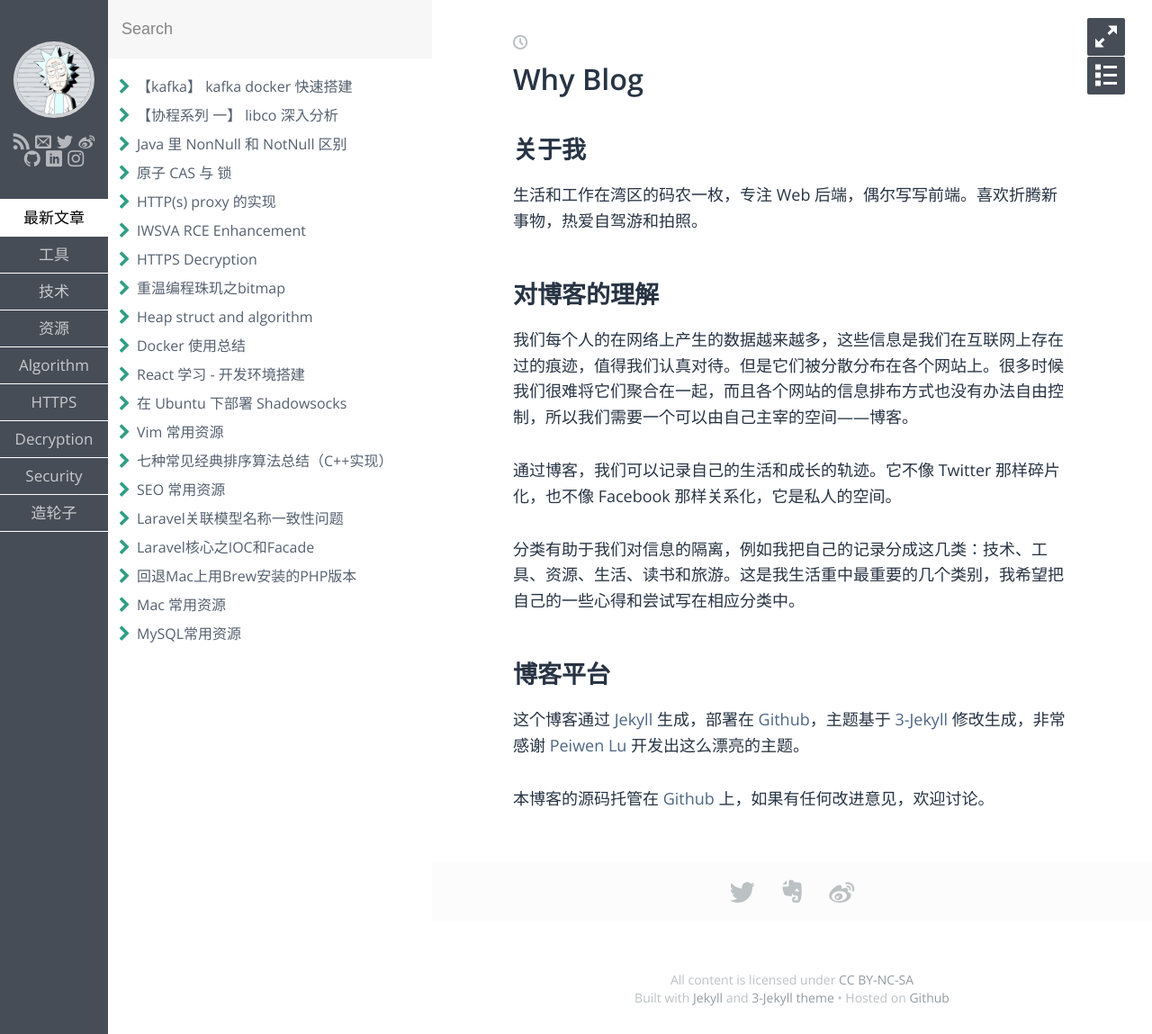
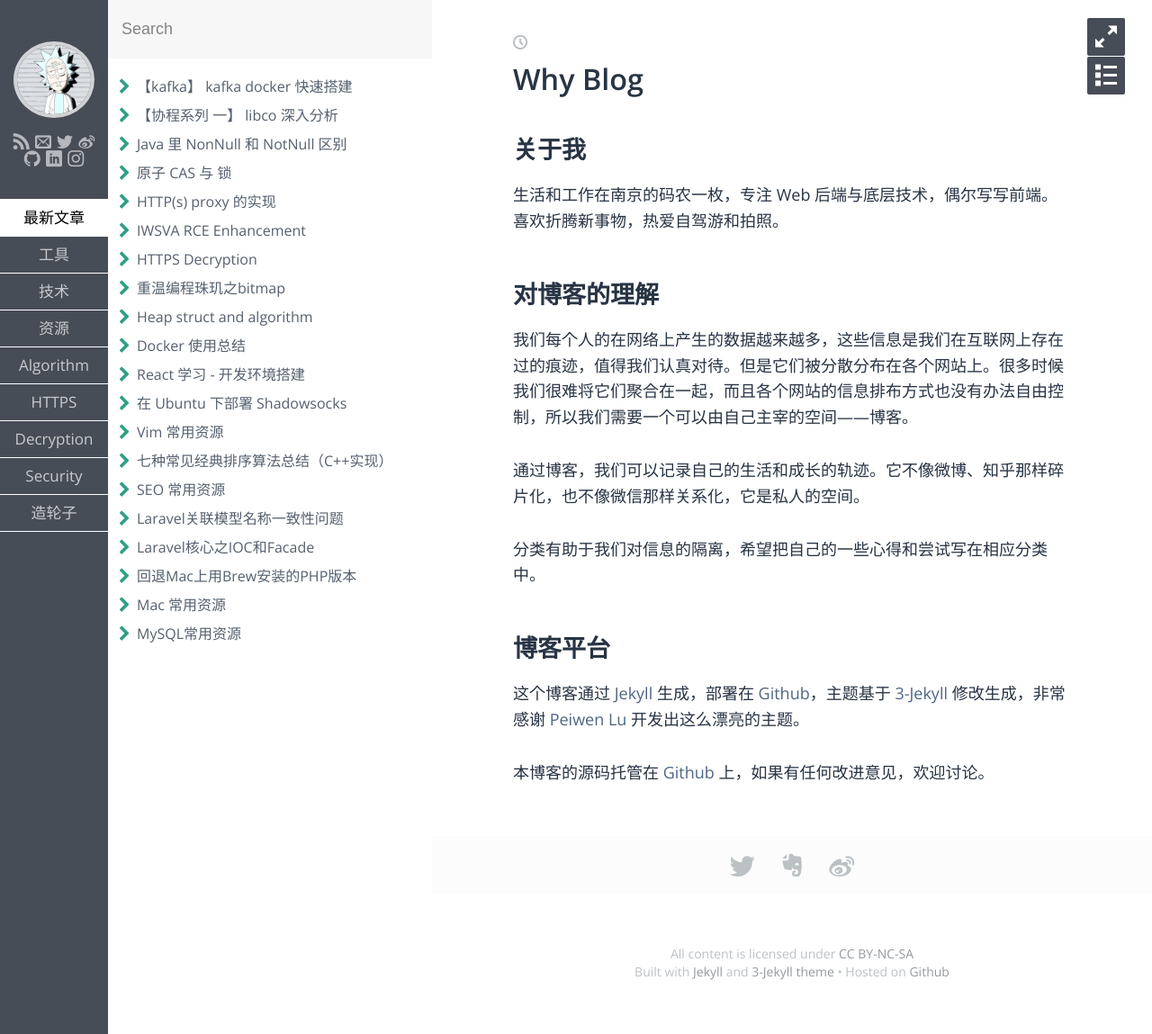
Before and after one commit to YingshuLu/yingshulu.github.io, a Jekyll site: the page built from index.md, in a window 1280 px wide. Shown: the whole page at 90% size. Built offline with Jekyll 4.4.1, drawn with Linux system fonts in a browser that asks for light colours; some web fonts are replaced.

Commit message:
Update index.md

```diff
--- a/index.md
+++ b/index.md
@@ -5,18 +5,18 @@ layout: post
 
 ## 关于我
 
-生活和工作在湾区的码农一枚，专注 Web 后端，偶尔写写前端。喜欢折腾新事物，热爱自驾游和拍照。
+生活和工作在南京的码农一枚，专注 Web 后端与底层技术，偶尔写写前端。喜欢折腾新事物，热爱自驾游和拍照。
 
 ## 对博客的理解
 
 我们每个人的在网络上产生的数据越来越多，这些信息是我们在互联网上存在过的痕迹，值得我们认真对待。但是它们被分散分布在各个网站上。很多时候我们很难将它们聚合在一起，而且各个网站的信息排布方式也没有办法自由控制，所以我们需要一个可以由自己主宰的空间——博客。
 
-通过博客，我们可以记录自己的生活和成长的轨迹。它不像 Twitter 那样碎片化，也不像 Facebook 那样关系化，它是私人的空间。
+通过博客，我们可以记录自己的生活和成长的轨迹。它不像微博、知乎那样碎片化，也不像微信那样关系化，它是私人的空间。
 
-分类有助于我们对信息的隔离，例如我把自己的记录分成这几类：技术、工具、资源、生活、读书和旅游。这是我生活重中最重要的几个类别，我希望把自己的一些心得和尝试写在相应分类中。
+分类有助于我们对信息的隔离，希望把自己的一些心得和尝试写在相应分类中。
 
 ## 博客平台
 
 这个博客通过 [Jekyll](http://jekyllrb.com/) 生成，部署在 [Github](https://pages.github.com)，主题基于 [3-Jekyll](https://github.com/P233/3-Jekyll) 修改生成，非常感谢 [Peiwen Lu](https://github.com/P233) 开发出这么漂亮的主题。
 
-本博客的源码托管在 [Github](https://github.com/suyan/suyan.github.io) 上，如果有任何改进意见，欢迎讨论。
+本博客的源码托管在 [Github](https://github.com/yingshulu) 上，如果有任何改进意见，欢迎讨论。
```
